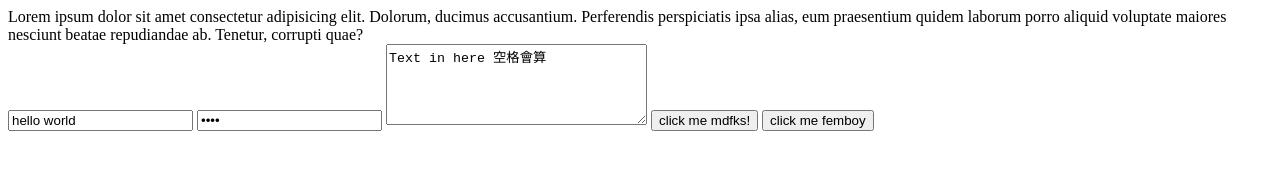
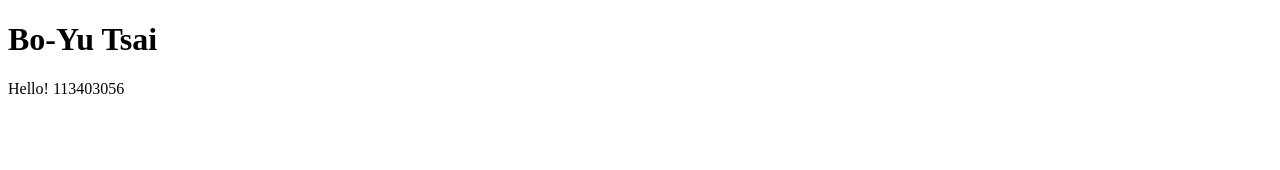
Before and after one commit to benson12241224/benson12241224.github.io, a plain HTML site: page index.html in a window 1280 px wide. Drawn offline with Linux system fonts and the light colour scheme.

Commit message:
Update index.html

```diff
--- a/index.html
+++ b/index.html
@@ -1,18 +1,11 @@
 <!DOCTYPE html>
-<html >
+<html>
 <head>
-    <title>Document</title>
+    <meta charset="UTF-8">
+    <title>Bo-Yu Tsai</title>
 </head>
 <body>
-    <meta charset="UTF-8">
-    Lorem ipsum dolor sit amet consectetur adipisicing elit. Dolorum, ducimus accusantium. Perferendis perspiciatis ipsa alias, eum praesentium quidem laborum porro aliquid voluptate maiores nesciunt beatae repudiandae ab. Tenetur, corrupti quae?
-    <form action="">
-        <input type="text" value="hello world" placeholder="Enter your name">
-        <input type="password" value="stfk" placeholder="enter your fking password">
-        <textarea cols="30" rows="5" placeholder="enter text here mdfks">Text in here 空格會算</textarea>
-        <!--place holder是提示字（刪掉原有會顯示的），value是預先打的東西-->
-        <button type="reset">click me mdfks!</button>
-        <button type="submit">click me femboy</button>
-    </form>
+    <h1>Bo-Yu Tsai</h1>
+    Hello! 113403056
 </body>
 </html>
```
